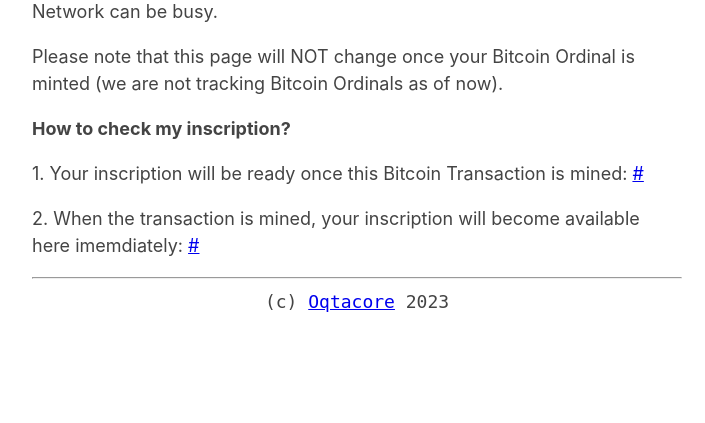
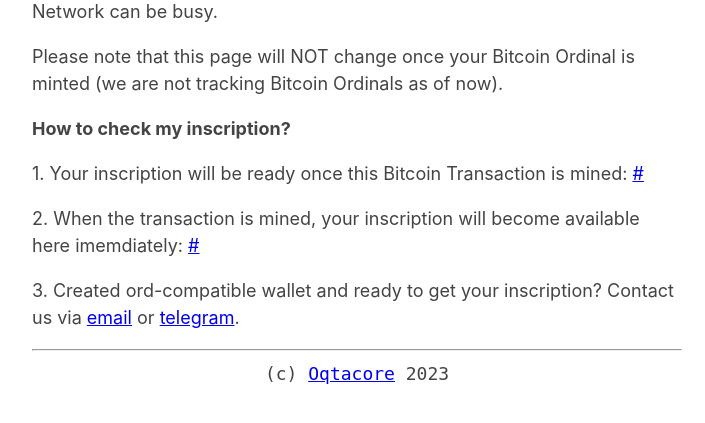
Before and after one commit to oqtacore-group/ordinals-minter, a FastAPI app: template templates/order.html in a window 1280 px wide. Shown: the part 320-743 px from the top of the page, without its empty margins (283-988 px from the left). Run offline with FastAPI, Linux system fonts and the light colour scheme; the template is opened without the code that fills it: most values are stand-ins (such as "Sample title", 1, 10 or a date in 2020); some libraries are stand-ins or nearby versions.

Commit message:
feat: Added support contacts to order page

```diff
--- a/templates/order.html
+++ b/templates/order.html
@@ -24,6 +24,9 @@
                 <p>
                     We received your order and checking payment right now, soon we will start creating inscription. Reload this page in 2-5 minutes.
                 </p>
+                <p>
+                    If yoo see this page longer than 10 minutes, contact us via <a href="mailto:ordinals@oqtacore.com">email</a> or <a href="https://t.me/oqtacore">telegram</a>.
+                </p>
                 <div class="center">
                     <div class="lds-spinner" height="200px"><div></div><div></div><div></div><div></div><div></div><div></div><div></div><div></div><div></div><div></div><div></div><div></div></div>
                 </div>
@@ -42,9 +45,16 @@
                 <p>
                     2. When the transaction is mined, your inscription will become available here imemdiately: <a target="_blank" href="{{order.ordinals_url}}">{{order.ordinals_url}}</a>
                 </p>
+                <p>
+                    3. Created ord-compatible wallet and ready to get your inscription? Contact us via <a href="mailto:ordinals@oqtacore.com">email</a> or <a href="https://t.me/oqtacore">telegram</a>.
+                </p>
+
             {% elif order.status == 'MINT_ERROR' %}
                 <p>
                     Sadly but there were an error while processing your order, please contact us and we will help you with refund or manual uploading.
+                </p>
+                <p>
+                    Contact us via <a href="mailto:ordinals@oqtacore.com">email</a> or <a href="https://t.me/oqtacore">telegram</a>.
                 </p>
                 <p>{{ order }}</p>
             {% endif %}
```
